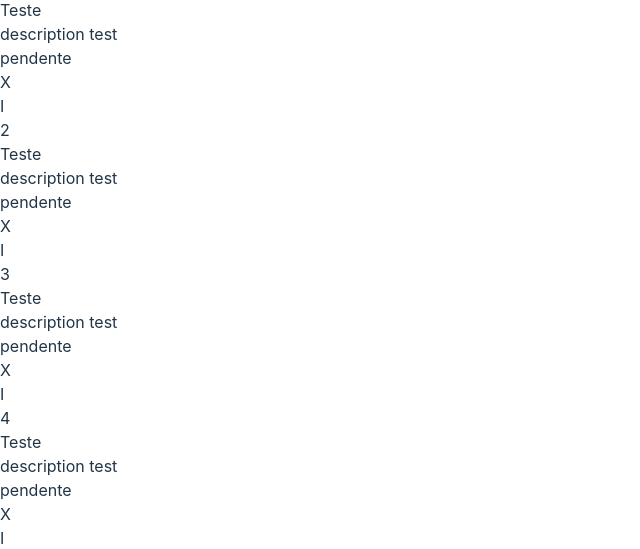
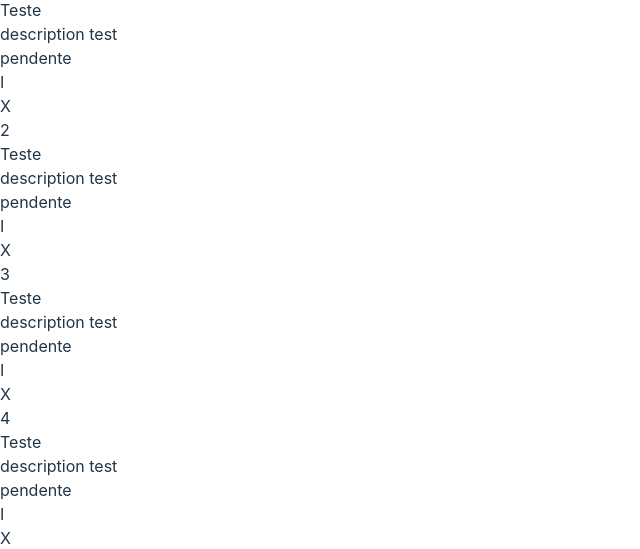
Before and after one commit to codemathsz/technical-test-task-manager, a React (Vite) app: page / in a window 1280 px wide. Shown: the part 248-797 px from the top of the page, without its empty margins (0-640 px from the left). Built offline with nearby package versions, Linux system fonts and the light colour scheme.

Commit message:
style: List actions refactor

```diff
--- a/src/components/List/index.tsx
+++ b/src/components/List/index.tsx
@@ -49,8 +49,8 @@ export function List({ tasks }:ListProps){
                         <p>{item.status}</p>
                       </li>
                       <li className="w-full list-none p-4 rounded-lg cursor-pointer flex flex-row gap-4 font-bold ">
-                        <p>X</p>
-                        <p>I</p>
+                        <p className="cursor-pointer" title="Editar" >I</p>
+                        <p className="cursor-pointer" title="Excluir" >X</p>
                       </li>
                     </div>
                   );
```
